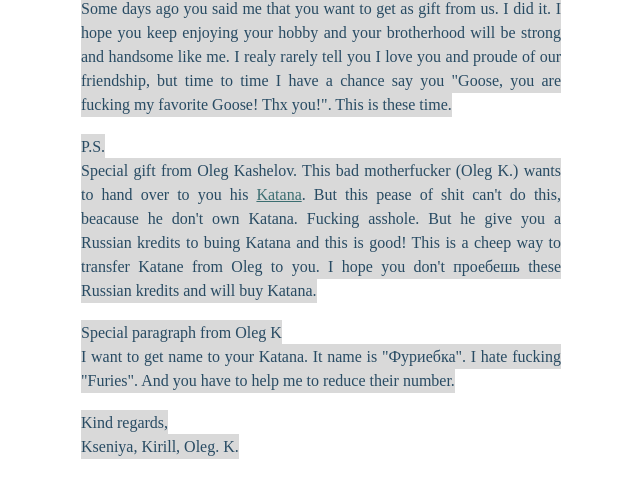
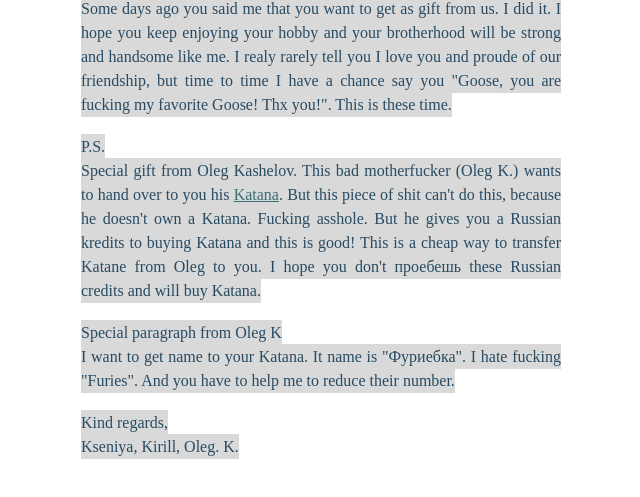
Before and after one commit to rogov-k/my-favorite-goose, a website: page index.html in a window 1280 px wide. Shown: the part 99-596 px from the top of the page, without its empty margins (319-959 px from the left). Drawn offline with Linux system fonts and the light colour scheme; a web font is replaced by a local one.

Commit message:
Update index.html

```diff
--- a/index.html
+++ b/index.html
@@ -47,7 +47,7 @@
         <br>
         <p>P.S.</p>
         <br>
-        <p>Special gift from Oleg Kashelov. This bad motherfucker (Oleg K.) wants to hand over to you his <a href="https://lootdog.io/gift/gjnoiTOfs9oXGtg8YNhHAggiVdi57js6gbUobpYm2LrJDnS6kxqwaXK7W3S3zj06" target="_blank">Katana</a>. But this pease of shit can't do this, beacause he don't own Katana. Fucking asshole. But he give you a Russian kredits to buing Katana and this is good! This is a cheep way to transfer Katane from Oleg to you. I hope you don't проебешь these Russian kredits and will buy Katana.</p>
+        <p>Special gift from Oleg Kashelov. This bad motherfucker (Oleg K.) wants to hand over to you his <a href="https://lootdog.io/gift/gjnoiTOfs9oXGtg8YNhHAggiVdi57js6gbUobpYm2LrJDnS6kxqwaXK7W3S3zj06" target="_blank">Katana</a>. But this piece of shit can't do this, because he doesn't own a Katana. Fucking asshole. But he gives you a Russian kredits to buying Katana and this is good! This is a cheap way to transfer Katane from Oleg to you. I hope you don't проебешь these Russian credits and will buy Katana.</p>
         <br>
         <br>
         <p>Special paragraph from Oleg K</p>
```
